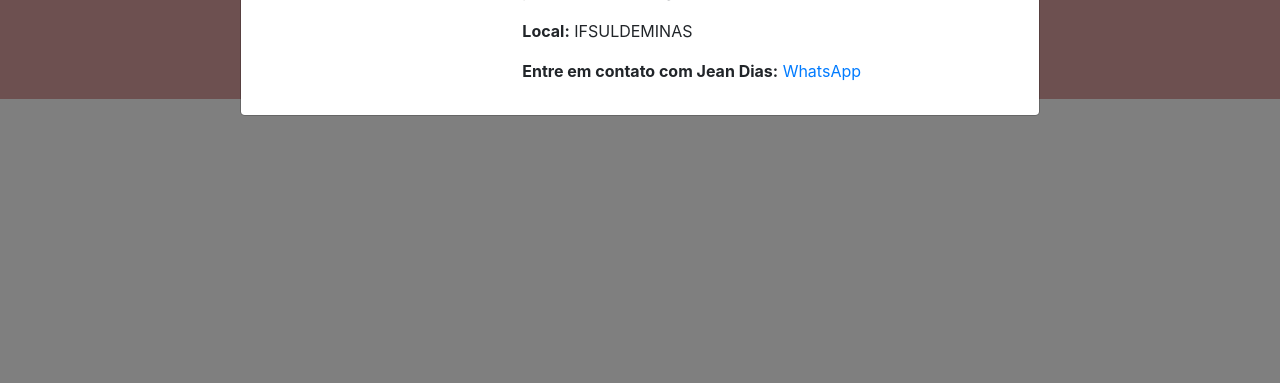
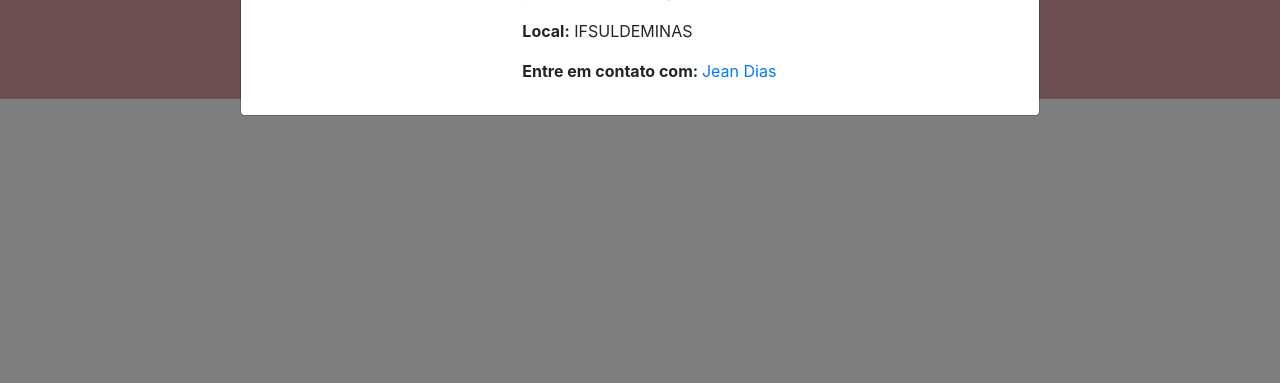
Before and after one commit to JeanFD/Campus_Dog, a Django app: page / in a window 1280 px wide, after a click that opens the changed part. Shown: the part 417-800 px from the top of the page. Run offline with Django 5.2, Linux system fonts and the light colour scheme; data comes from the database, SQL or seed files in the repository; some libraries are stand-ins or nearby versions.

Commit message:
formatação, link whatsapp

```diff
--- a/app/templates/modal_dog.html
+++ b/app/templates/modal_dog.html
@@ -22,8 +22,8 @@
                         <p><strong>Descrição Completa:</strong> <span id="animalDescricao"></span></p>
                         <p><strong>Local:</strong> <span id="animalLocal"></span></strong></p>
                         <!-- <p><strong>Entre em contato com <span id="animalCriadoPorNome"></span>:</strong> <span id="animalCriadoPorTelefone"></span></p> -->
-                        <p><strong>Entre em contato com <span id="animalCriadoPorNome"></span>:</strong>
-                            <a id="animalCriadoPorTelefone" href="#" target="_blank">WhatsApp</a>
+                        <p><strong>Entre em contato com: </strong>
+                            <a id="animalCriadoPorTelefone" href="#" target="_blank"><span id="animalCriadoPorNome"></span></a>
                          </p>
                     </div>
                 </div>
```
